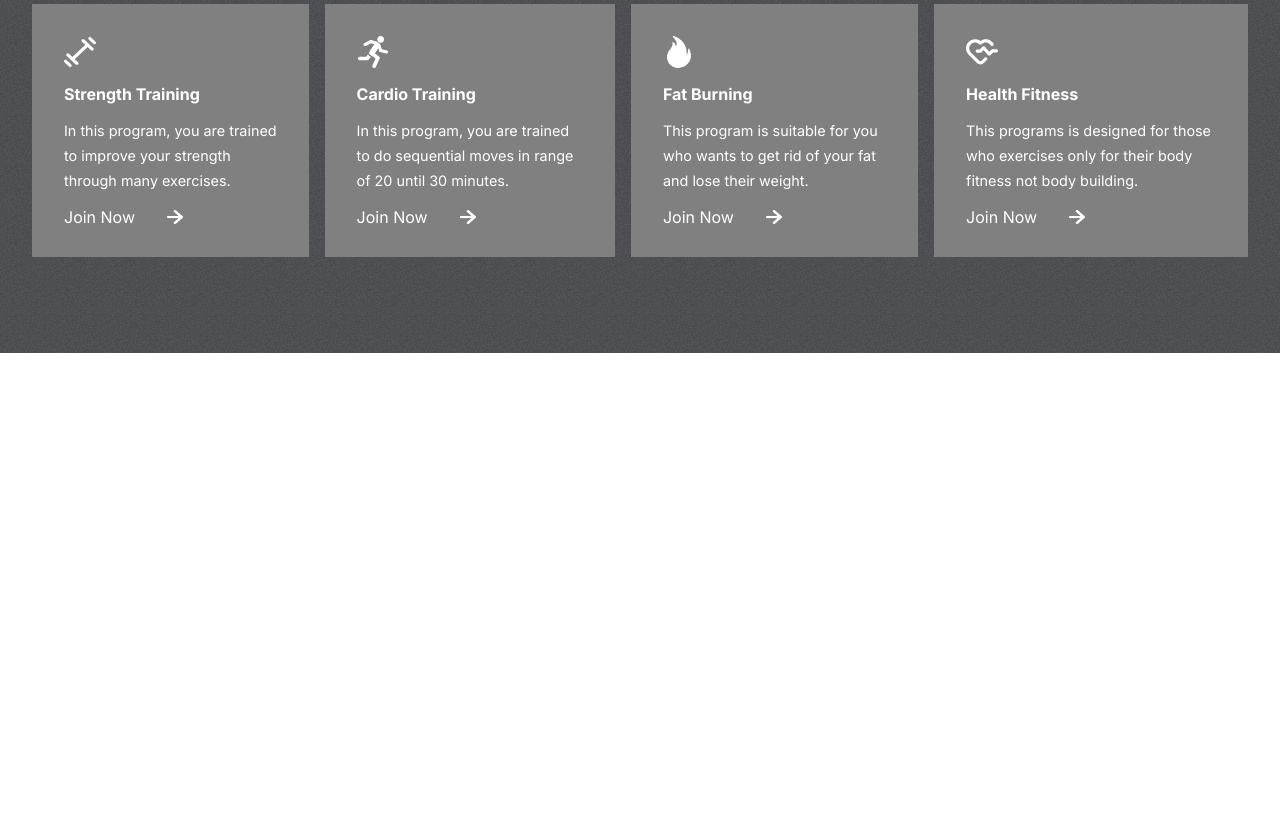
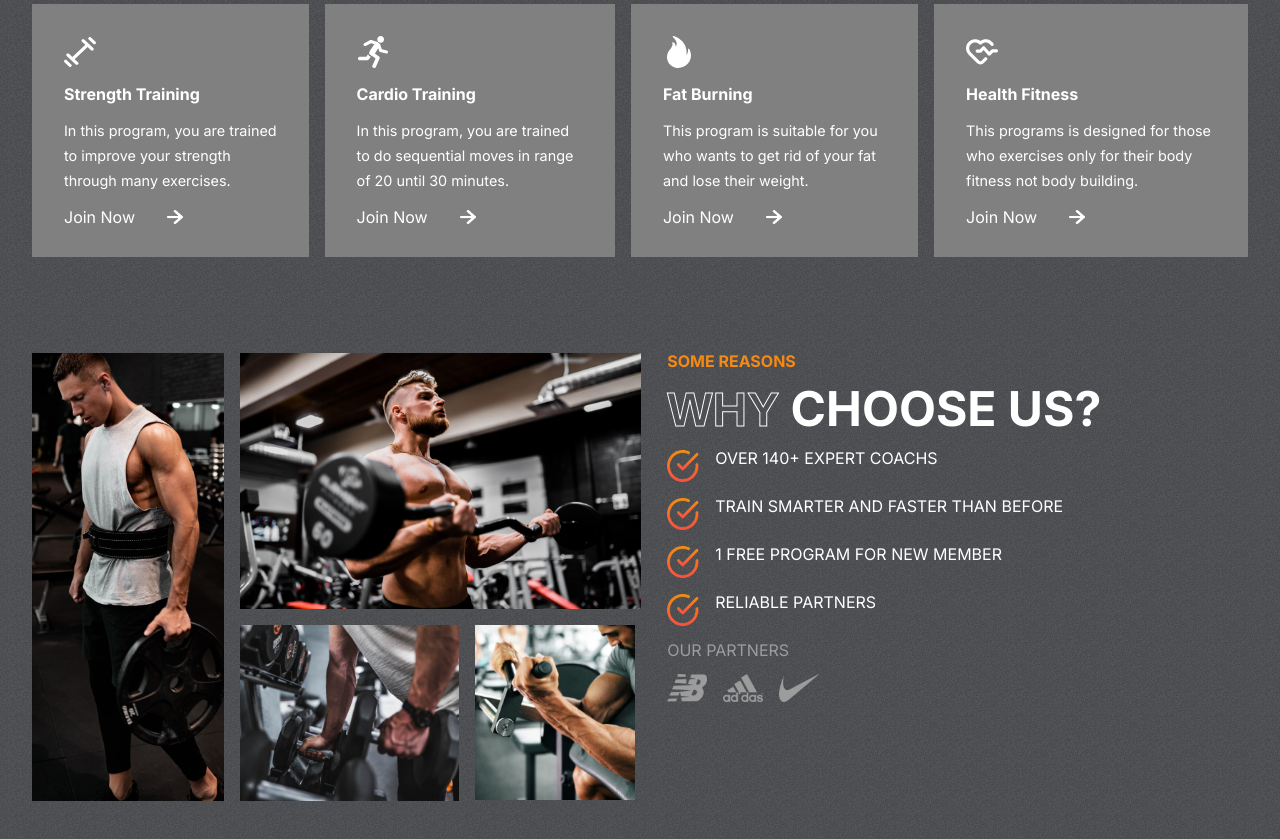
Before and after one commit to ViGoS12/The-Fit-Club, a React (Create React App) app: page / in a window 1280 px wide. Shown: the part 845-1684 px from the top of the page. Before the commit the page ends 1198 px from the top, so only its background shows below. Built offline with nearby package versions, Linux system fonts and the light colour scheme.

Commit message:
Added Reasons section

```diff
--- a/src/components/reasons/Reasons.jsx
+++ b/src/components/reasons/Reasons.jsx
@@ -1,8 +1,78 @@
 import React from 'react'
+import classNames from 'classnames'
+
 import styles from './Reasons.module.scss'
 
+import Image1 from '../../assets/image1.png'
+import Image2 from '../../assets/image2.png'
+import Image3 from '../../assets/image3.png'
+import Image4 from '../../assets/image4.png'
+import Tick from '../../assets/tick.png'
+import Nb from '../../assets/nb.png'
+import Adidas from '../../assets/adidas.png'
+import Nike from '../../assets/nike.png'
+
 const Reasons = () => {
-  return <div className={styles.reasons} id='reasons'></div>
+  return (
+    <div className={styles.reasons} id='reasons'>
+      <div className={styles.reasons__leftside}>
+        <img
+          className={classNames(styles.reasons__img, styles.reasons__image1)}
+          src={Image1}
+          alt=''
+        />
+        <img
+          className={classNames(styles.reasons__img, styles.reasons__image2)}
+          src={Image2}
+          alt=''
+        />
+        <img
+          className={classNames(styles.reasons__img, styles.reasons__image3)}
+          src={Image3}
+          alt=''
+        />
+        <img
+          className={classNames(styles.reasons__img, styles.reasons__image4)}
+          src={Image4}
+          alt=''
+        />
+      </div>
+      <div className={styles.reasons__rightside}>
+        <span className={styles.reasons__subtitle}>some reasons</span>
+        <div>
+          <span className={classNames('stroke-text', styles.reasons__title)}>
+            why
+          </span>
+          <span className={styles.reasons__title}> choose us?</span>
+        </div>
+
+        <div className={styles.details}>
+          <div className={styles.details__item}>
+            <img className={styles.details__img} src={Tick} alt=''></img>
+            <span>Over 140+ expert coachs</span>
+          </div>
+          <div className={styles.details__item}>
+            <img className={styles.details__img} src={Tick} alt='' />
+            <span>Train smarter and faster than before</span>
+          </div>
+          <div className={styles.details__item}>
+            <img className={styles.details__img} src={Tick} alt='' />
+            <span>1 Free program for new member</span>
+          </div>
+          <div className={styles.details__item}>
+            <img className={styles.details__img} src={Tick} alt='' />
+            <span>Reliable partners</span>
+          </div>
+          <span className={styles.details__text}>our partners</span>
+          <div className={styles.partners}>
+            <img className={styles.partners__img} src={Nb} alt='' />
+            <img className={styles.partners__img} src={Adidas} alt='' />
+            <img className={styles.partners__img} src={Nike} alt='' />
+          </div>
+        </div>
+      </div>
+    </div>
+  )
 }
 
 export default Reasons
--- a/src/components/reasons/Reasons.module.scss
+++ b/src/components/reasons/Reasons.module.scss
@@ -1,4 +1,88 @@
 @import '../../scss/variables.scss';
 
 .reasons {
+  padding: 0 2rem;
+  display: flex;
+  gap: 2rem;
+
+  &__leftside {
+    flex: 1 1;
+    display: grid;
+    grid-template-columns: repeat(3, 1fr);
+    gap: 1rem;
+    grid-auto-rows: 1fr;
+  }
+
+  &__img {
+    object-fit: cover;
+  }
+
+  &__image1 {
+    width: 12rem;
+    grid-row: 1/3;
+    height: 28rem;
+  }
+  &__image2 {
+    width: auto;
+    height: 16rem;
+    grid-column: 2/4;
+  }
+  &__image3 {
+    width: 13.7rem;
+    grid-column: 2/3;
+    grid-row: 2;
+  }
+  &__image4 {
+    width: 10rem;
+    grid-row: 2;
+    grid-column: 3/4;
+  }
+
+  &__rightside {
+    flex: 1 1;
+    text-transform: uppercase;
+    gap: 1rem;
+    display: flex;
+    flex-direction: column;
+  }
+
+  &__subtitle {
+    color: $orange;
+    font-weight: bold;
+  }
+
+  &__title {
+    font-size: 3rem;
+    font-weight: bold;
+  }
 }
+
+.details {
+  display: flex;
+  flex-direction: column;
+  gap: 1rem;
+
+  &__item {
+    display: flex;
+    font-size: 1rem;
+    gap: 1rem;
+  }
+
+  &__img {
+    width: 2rem;
+    height: 2rem;
+  }
+
+  &__text {
+    color: $gray;
+  }
+}
+
+.partners {
+  display: flex;
+  gap: 1rem;
+
+  &__img {
+    width: 2.5rem;
+  }
+}
```
